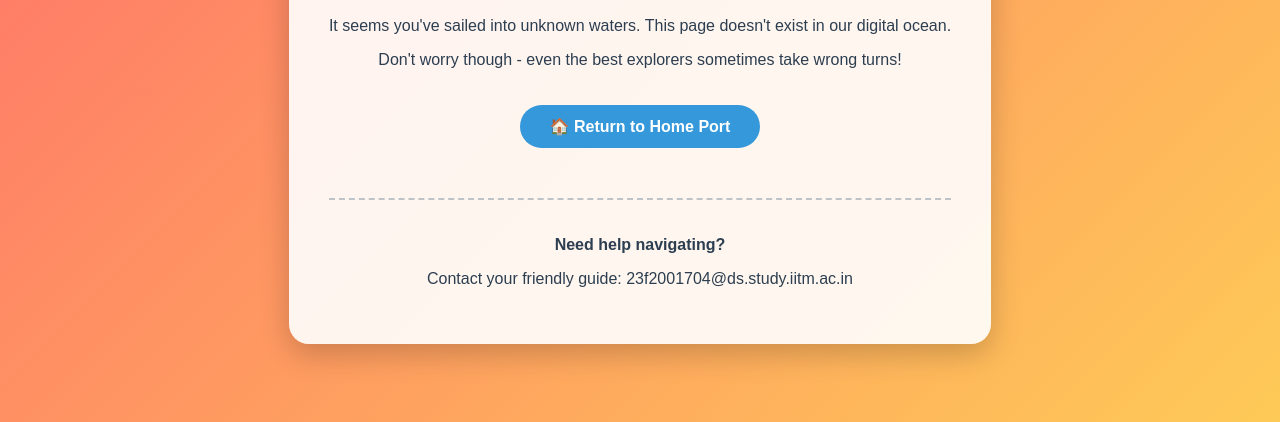
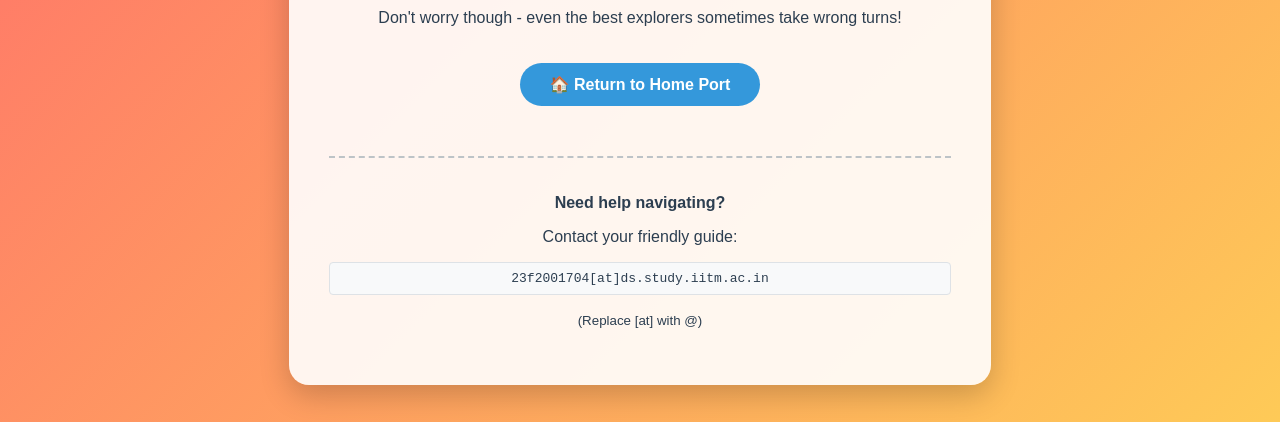
Before and after one commit to jatin987chakra/q6, a plain HTML site: page 404.html in a window 1280 px wide. Shown: the part 418-840 px from the top of the page. Drawn offline with Linux system fonts and the light colour scheme.

Commit message:
Update 404.html

```diff
--- a/404.html
+++ b/404.html
@@ -60,6 +60,13 @@
             padding-top: 20px;
             border-top: 2px dashed #bdc3c7;
         }
+        .email-display {
+            font-family: monospace;
+            background: #f8f9fa;
+            padding: 8px 12px;
+            border-radius: 4px;
+            border: 1px solid #dee2e6;
+        }
     </style>
 </head>
 <body>
@@ -74,7 +81,9 @@
 
         <div class="contact">
             <p><strong>Need help navigating?</strong></p>
-            <p>Contact your friendly guide: 23f2001704@ds.study.iitm.ac.in</p>
+            <p>Contact your friendly guide:</p>
+            <div class="email-display">23f2001704[at]ds.study.iitm.ac.in</div>
+            <p><small>(Replace [at] with @)</small></p>
         </div>
     </div>
 </body>
```
